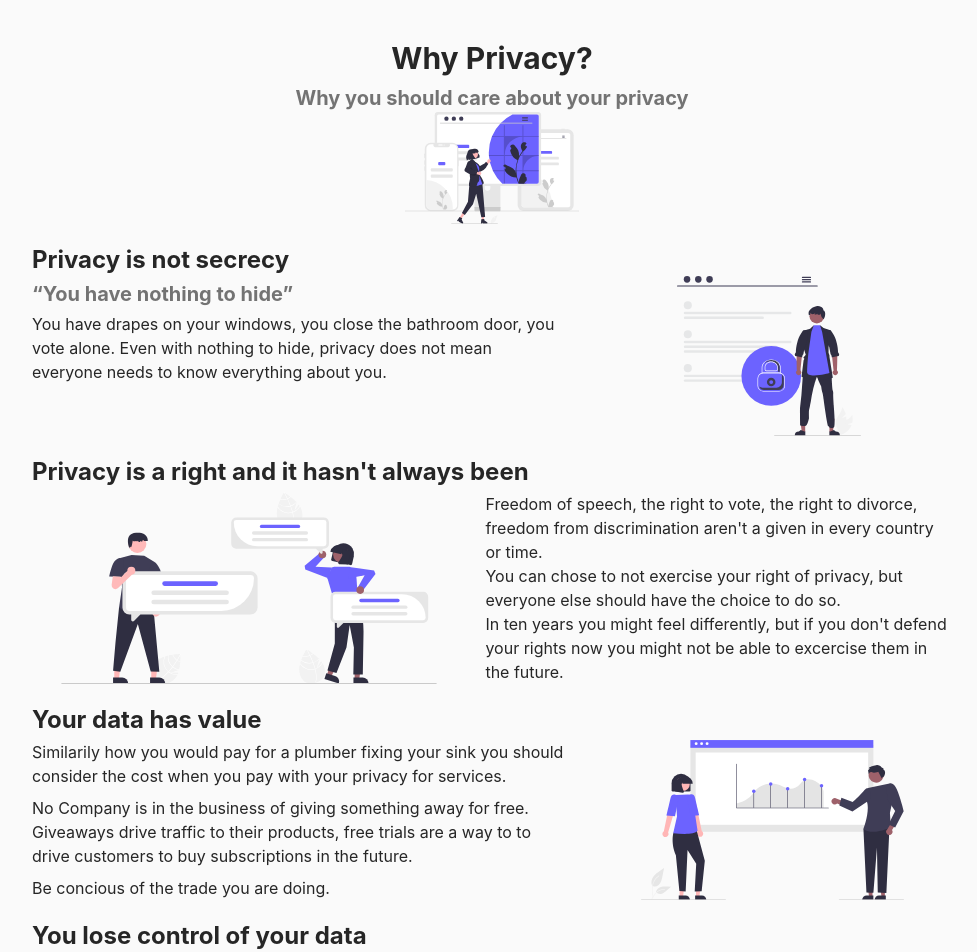
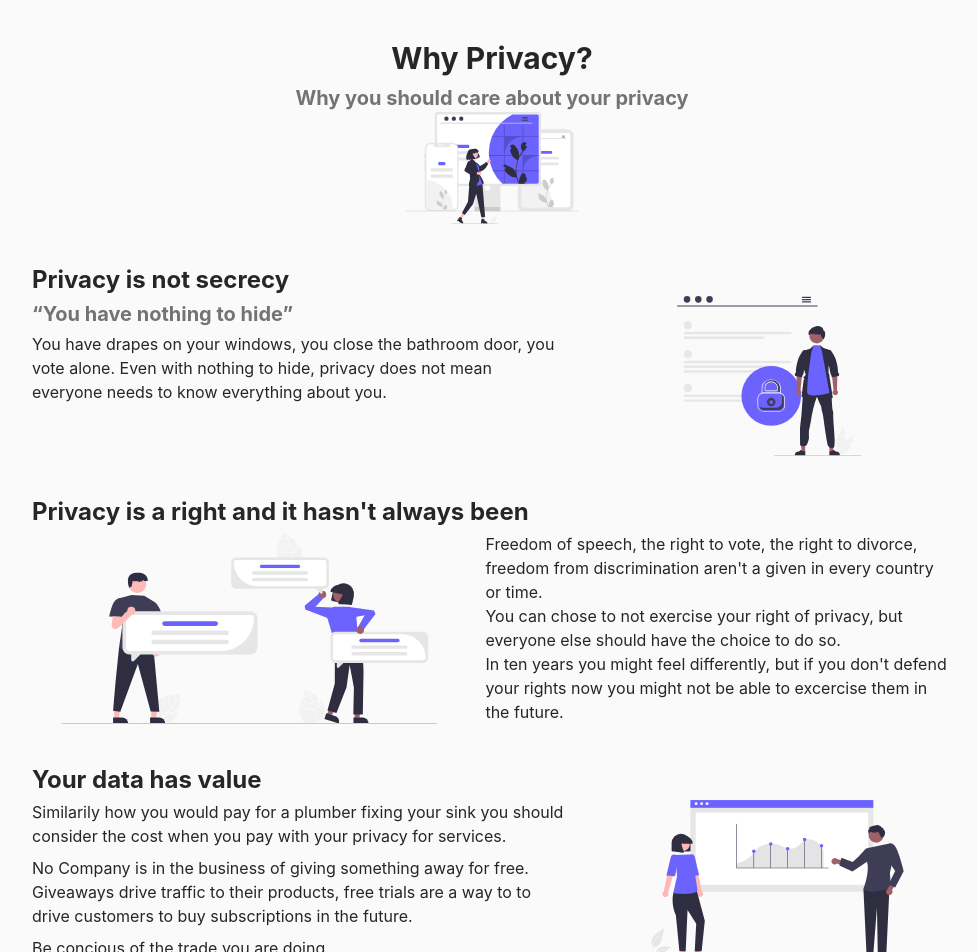
Before and after one commit to gempir/whyprivacy, a Next.js app: page / in a window 1280 px wide. Shown: the top 952 px of the page, without its empty margins (148-1125 px from the left). Built offline with nearby package versions, Linux system fonts and the light colour scheme.

Commit message:
better spacing

```diff
--- a/pages/index.tsx
+++ b/pages/index.tsx
@@ -30,7 +30,7 @@ const Home: NextPage = () => {
                             <Image src={UndrawWebDevices} alt="Web devices" layout='fill' objectFit='contain' />
                         </div>
                     </div>
-                    <h2 id="secrecy" className={"text-2xl font-bold mt-5"}>
+                    <h2 id="secrecy" className={"text-2xl font-bold mt-10"}>
                         Privacy is not secrecy
                     </h2>
                     <div className="flex gap-5">
@@ -50,7 +50,7 @@ const Home: NextPage = () => {
 
 
 
-                    <h2 id="right" className={"text-2xl font-bold mt-5 mb-1 "}>
+                    <h2 id="right" className={"text-2xl font-bold mt-10 mb-1 "}>
                         Privacy is a right and it hasn&apos;t always been
                     </h2>
                     <div className="flex gap-5">
@@ -69,7 +69,7 @@ const Home: NextPage = () => {
                     </div>
 
 
-                    <h2 id="value" className={"text-2xl font-bold mt-5 mb-1"}>
+                    <h2 id="value" className={"text-2xl font-bold mt-10 mb-1"}>
                         Your data has value
                     </h2>
                     <div className='flex gap-5'>
@@ -91,7 +91,7 @@ const Home: NextPage = () => {
                         </div>
                     </div>
 
-                    <h2 id="against" className={"text-2xl font-bold mt-5 mb-1 "}>
+                    <h2 id="against" className={"text-2xl font-bold mt-10 mb-1 "}>
                         You lose control of your data
                     </h2>
                     <div className='flex gap-5'>
```
